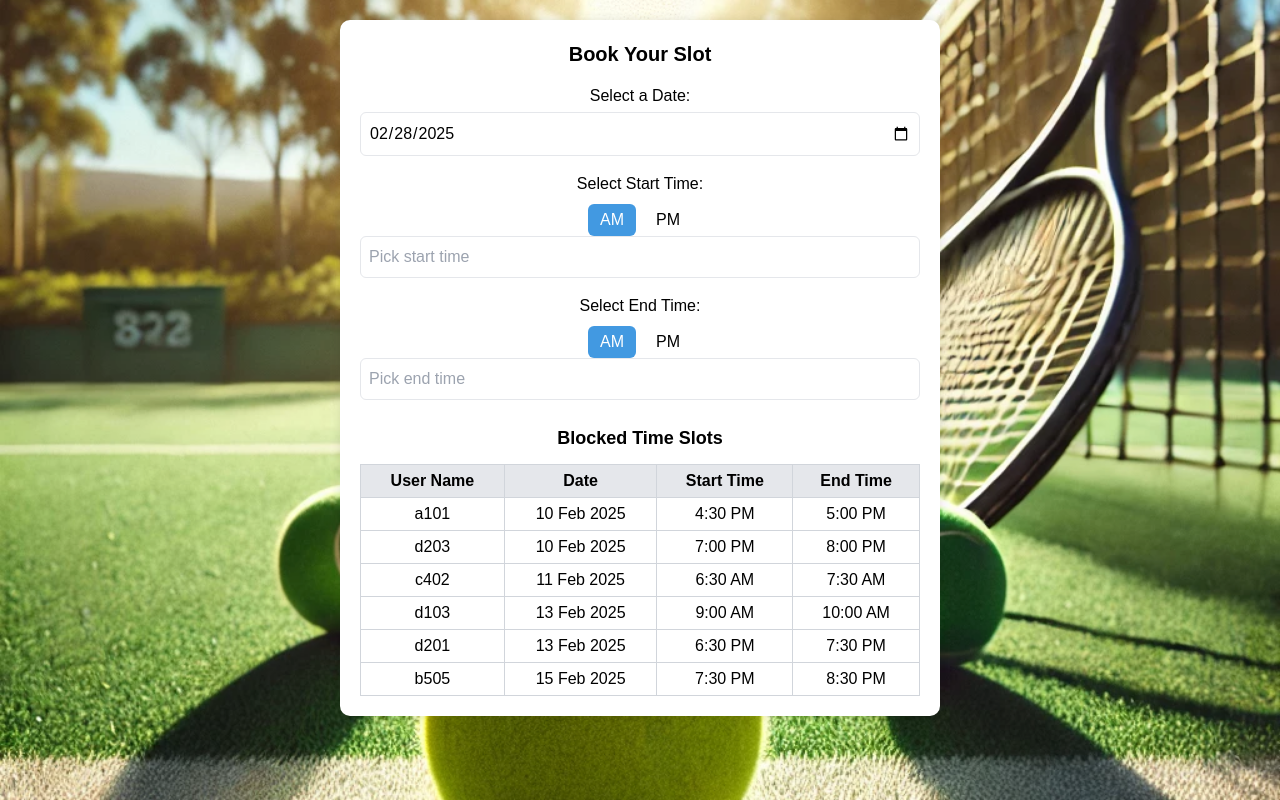
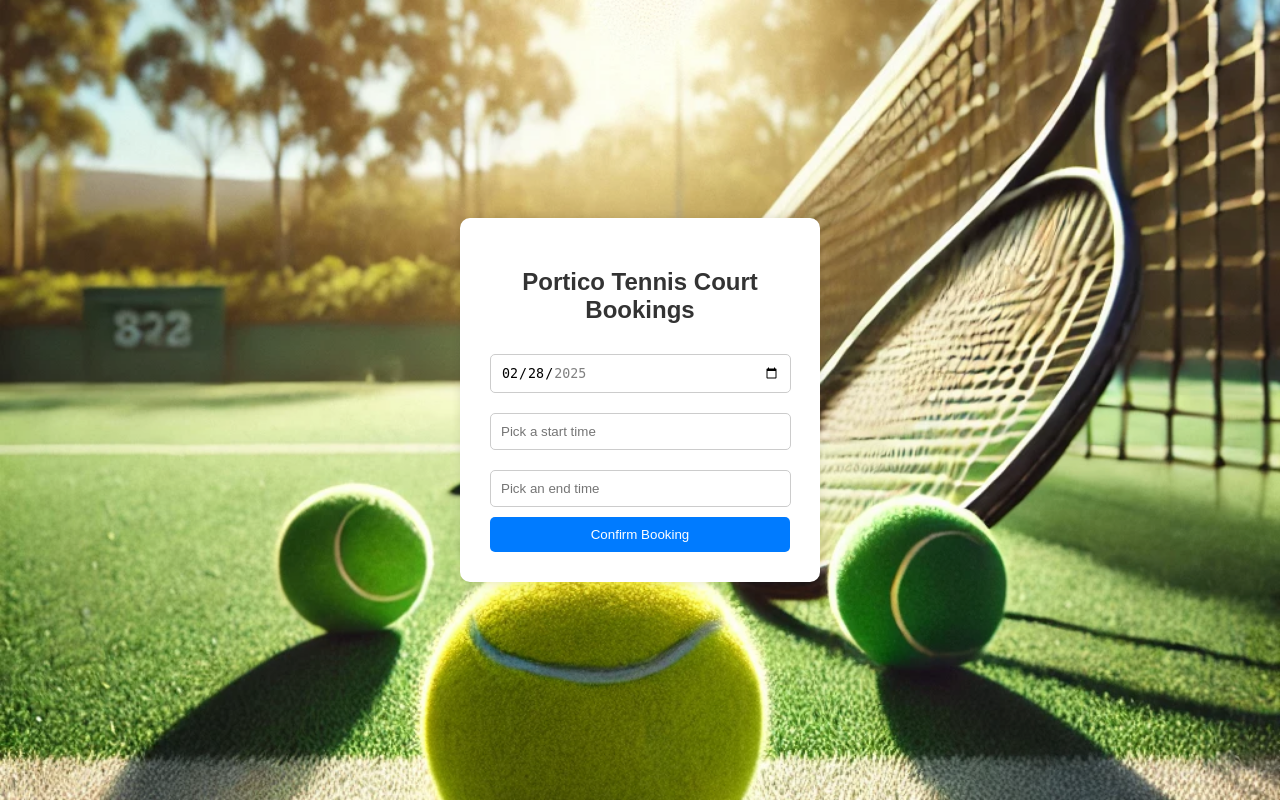
Before and after one commit to amitshokeen/portico_tennnis_fastapi_app, a FastAPI app: template TennisApp/templates/bookings.html in a window 1280 px wide. Run offline with FastAPI, Linux system fonts and the light colour scheme; the template is opened without the code that fills it, so the values that code supplies are empty; some libraries are stand-ins or nearby versions.

Commit message:
simplified bookings.html

```diff
--- a/TennisApp/templates/bookings.html
+++ b/TennisApp/templates/bookings.html
@@ -1,72 +1,17 @@
-<!DOCTYPE html>
-<html lang="en">
-<head>
-    <meta charset="UTF-8">
-    <meta name="viewport" content="width=device-width, initial-scale=1.0">
-    <!--<link rel="stylesheet" href="styles.css">-->
-    <link rel="stylesheet" type="text/css" href="{{ url_for('static', path='/css/styles.css') }}">
-    <!-- Tailwind CSS -->
-    <script src="https://cdn.tailwindcss.com"></script>
-    <title>Modern Time Picker6</title>
-</head>
-<body>
-    <div class="container">
-        <h2 class="text-xl font-bold mb-4">Book Your Slot</h2>
-
-        <label class="block mb-1">Select a Date:</label>
+{% include 'layout.html' %}
+<div class="container">
+    <h2>Portico Tennis Court Bookings</h2>
+    <!--<label class="">Select a Date:</label>-->
         <div id="datePickerContainer">
-            <input type="date" id="datePicker" class="w-full p-2 border rounded-md">
+            <input type="date" id="datePicker" class="" required>
         </div>
-
-        <label class="block mt-4 mb-1">Select Start Time:</label>
-        <!-- Updated AM/PM Filter for Start Time -->
-        <div class="flex justify-center gap-2 mt-2">
-            <button id="startAM" class="px-3 py-1 rounded-md active-filter">AM</button>
-            <button id="startPM" class="px-3 py-1 rounded-md">PM</button>
+        <div class="start-time-container">
+            <input type="text" id="startTimePicker" class="" placeholder="Pick a start time" readonly>
+            <div class="" id="startTimeMenu"></div>
         </div>
-        <div class="dropdown">
-            <input type="text" id="startTimePicker" class="w-full p-2 border rounded-md" placeholder="Pick start time" readonly>
-            <div class="dropdown-menu" id="startTimeMenu"></div>
+        <div class="end-time-container">
+            <input type="text" id="endTimePicker" class="" placeholder="Pick an end time" readonly>
+            <div class="" id="endTimeMenu"></div>
         </div>
-
-        <label class="block mt-4 mb-1">Select End Time:</label>
-        <!-- Updated AM/PM Filter for End Time -->
-        <div class="flex justify-center gap-2 mt-2">
-            <button id="endAM" class="px-3 py-1 rounded-md active-filter">AM</button>
-            <button id="endPM" class="px-3 py-1 rounded-md">PM</button>
-        </div>
-        <div class="dropdown">
-            <input type="text" id="endTimePicker" class="w-full p-2 border rounded-md" placeholder="Pick end time" readonly>
-            <div class="dropdown-menu" id="endTimeMenu"></div>
-        </div>
-        <button id="confirmEndTime" class="w-full mt-4 py-2 bg-blue-600 text-white rounded-md hidden">Confirm Booking</button>
-        <h3 class="text-lg font-semibold mt-6">Blocked Time Slots</h3>
-        <table class="w-full mt-3 border-collapse border border-gray-300">
-        <thead>
-            <tr class="bg-gray-200">
-                <th class="border border-gray-300 px-2 py-1">User Name</th>
-                <th class="border border-gray-300 px-2 py-1">Date</th>
-                <th class="border border-gray-300 px-2 py-1">Start Time</th>
-                <th class="border border-gray-300 px-2 py-1">End Time</th>
-            </tr>
-        </thead>
-        <tbody id="blockedTimeTable">
-            <!-- Dynamic rows will be added here -->
-        </tbody>
-        </table>
-
-    </div>
-
-    <script src="https://cdnjs.cloudflare.com/ajax/libs/moment.js/2.29.4/moment.min.js"></script>
-    <script src="{{ url_for('static', path='/js/populateBlockedTimeTable.js') }}" defer></script>
-    <script src="{{ url_for('static', path='/js/freeTimes.js') }}" defer></script>
-    <script src="{{ url_for('static', path='/js/populateStartTimes.js') }}" defer></script>
-    <script src="{{ url_for('static', path='/js/populateEndTimes.js') }}" defer></script>
-    <script src="{{ url_for('static', path='/js/script.js') }}" defer></script>
-    <!--<script src="populateBlockedTimeTable.js"></script>
-    <script src="freeTimes.js"></script>
-    <script src="populateStartTimes.js"></script>
-    <script src="populateEndTimes.js"></script>
-    <script src="script.js"></script>-->
-</body>
-</html>
+        <button id="confirmEndTime" class="">Confirm Booking</button>
+</div>
```
